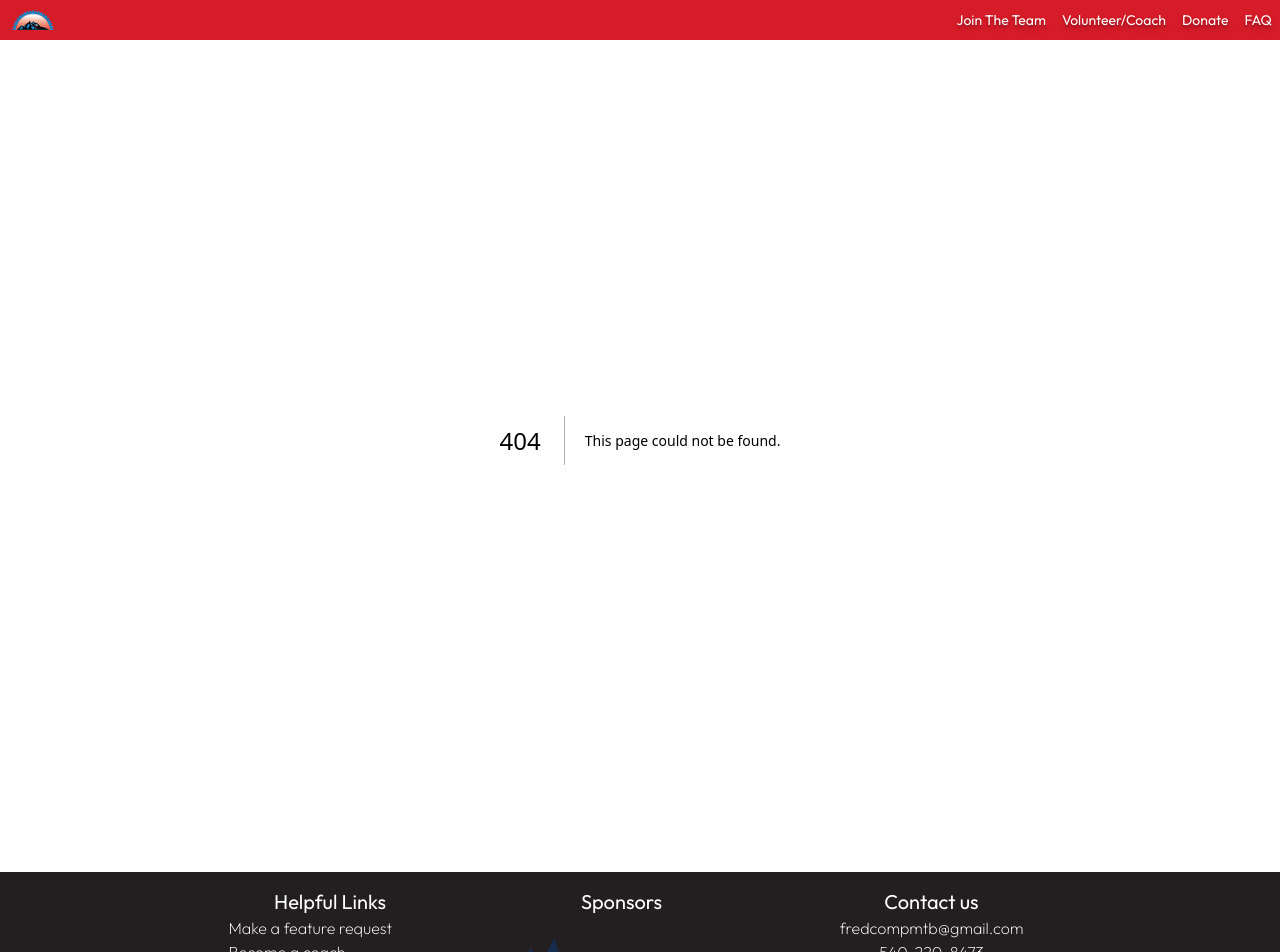
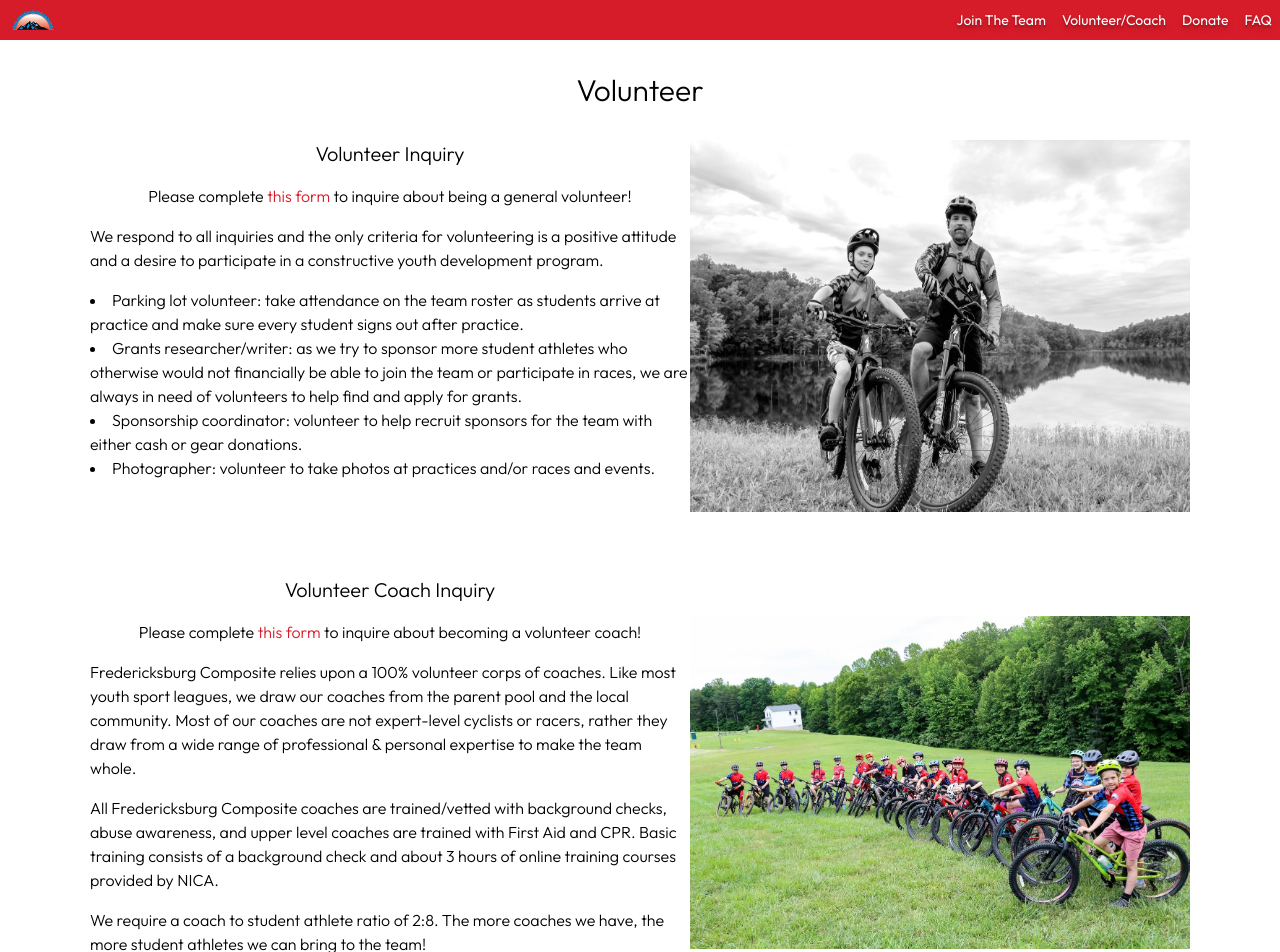
Before and after one commit to kurealnum/fredcomp-website, a Next.js app: page /volunteer in a window 1280 px wide. Before the commit this address had no page. Shown: the top 952 px of the page. Built offline with nearby package versions, Linux system fonts and the light colour scheme.

Commit message:
feat: Added volunteer page

```diff
--- /dev/null
+++ b/src/app/volunteer/page.tsx
@@ -0,0 +1,95 @@
+import RonAndRon from "@img/ron_and_ron.jpg";
+import TeamInField from "@img/team_in_field.jpg";
+import Image from "next/image";
+
+export default function Page() {
+  return (
+    <div className="mx-auto flex max-w-[1200px] flex-col items-center justify-center font-light">
+      <h1 className="my-8 text-center text-3xl">Volunteer</h1>
+      <div className="mb-16 flex w-auto flex-row flex-wrap">
+        <div className="mx-auto mb-8 flex w-[95%] max-w-[600px] flex-col items-center justify-center gap-4">
+          <h2 className="text-xl">Volunteer Inquiry</h2>
+          <p>
+            Please complete{" "}
+            <a
+              href="https://forms.gle/dkaQjEtzNpb7YLk18"
+              className="text-secondary"
+            >
+              this form
+            </a>{" "}
+            to inquire about being a general volunteer!
+          </p>
+          <p>
+            We respond to all inquiries and the only criteria for volunteering
+            is a positive attitude and a desire to participate in a constructive
+            youth development program.
+          </p>
+          <ul className="list-inside list-disc">
+            <li>
+              Parking lot volunteer: take attendance on the team roster as
+              students arrive at practice and make sure every student signs out
+              after practice.
+            </li>
+            <li>
+              Grants researcher/writer: as we try to sponsor more student
+              athletes who otherwise would not financially be able to join the
+              team or participate in races, we are always in need of volunteers
+              to help find and apply for grants.
+            </li>
+            <li>
+              Sponsorship coordinator: volunteer to help recruit sponsors for
+              the team with either cash or gear donations.
+            </li>
+            <li>
+              Photographer: volunteer to take photos at practices and/or races
+              and events.
+            </li>
+          </ul>
+        </div>
+        <Image
+          alt="Coach Ron and his son Ronald"
+          src={RonAndRon}
+          className="mx-auto w-[94vw] max-w-[500px]"
+        />
+      </div>
+      <div className="flex flex-row flex-wrap items-center">
+        <div className="mx-auto mb-8 flex w-[95%] max-w-[600px] flex-col items-center justify-center gap-4">
+          <h2 className="text-center text-xl">Volunteer Coach Inquiry</h2>
+          <p>
+            Please complete{" "}
+            <a
+              href="https://forms.gle/PKuLApVavxtu1Uo88"
+              className="text-secondary"
+            >
+              this form
+            </a>{" "}
+            to inquire about becoming a volunteer coach!
+          </p>
+          <p>
+            Fredericksburg Composite relies upon a 100% volunteer corps of
+            coaches. Like most youth sport leagues, we draw our coaches from the
+            parent pool and the local community. Most of our coaches are not
+            expert-level cyclists or racers, rather they draw from a wide range
+            of professional & personal expertise to make the team whole.
+          </p>
+          <p>
+            All Fredericksburg Composite coaches are trained/vetted with
+            background checks, abuse awareness, and upper level coaches are
+            trained with First Aid and CPR. Basic training consists of a
+            background check and about 3 hours of online training courses
+            provided by NICA.
+          </p>
+          <p>
+            We require a coach to student athlete ratio of 2:8. The more coaches
+            we have, the more student athletes we can bring to the team!
+          </p>
+        </div>
+        <Image
+          alt="Student athletes in the field"
+          src={TeamInField}
+          className="mx-auto max-h-[333px] w-[94vw] max-w-[500px]"
+        />
+      </div>
+    </div>
+  );
+}
```
Also changed, not shown: public/ron_and_ron.jpg (added), public/team_in_field.jpg (added).
